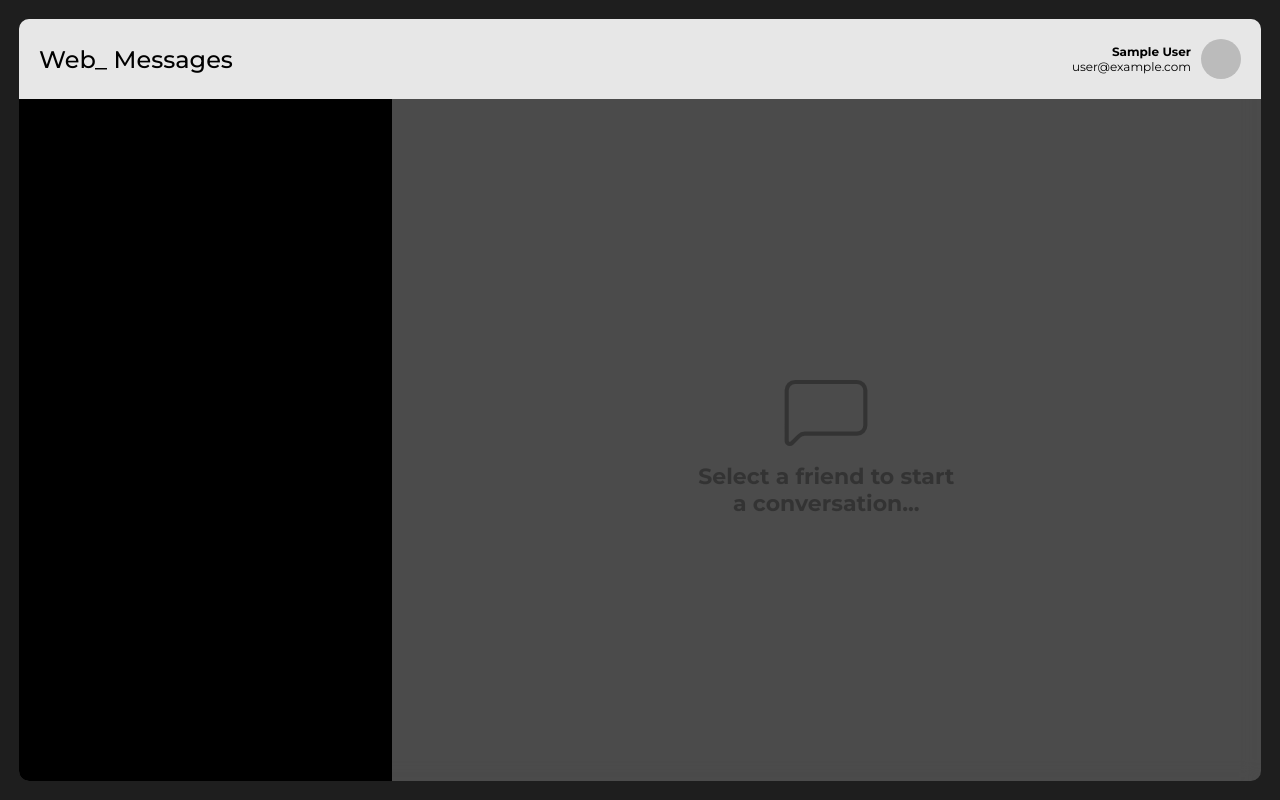
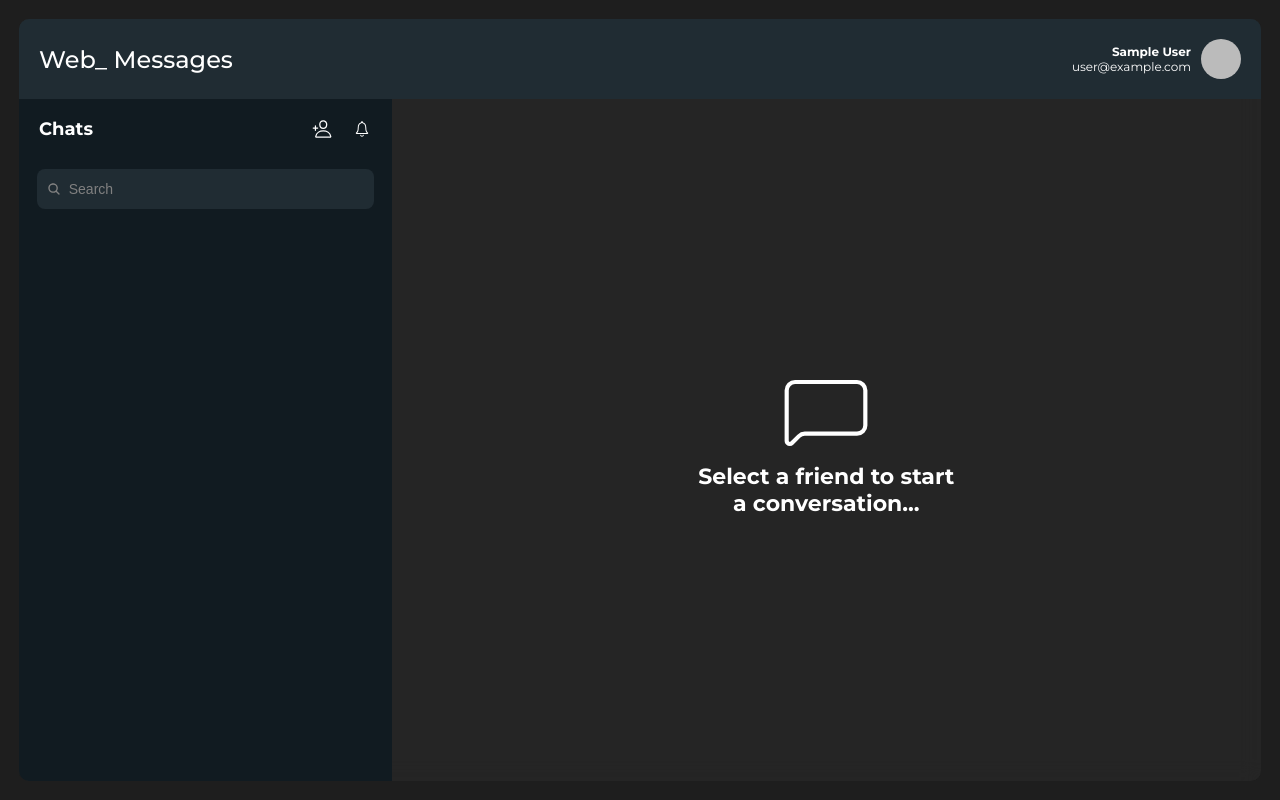
Before and after one commit to caamag/Web_messages, a React (Vite) app in the folder frontend/: page / in a window 1280 px wide. Built offline with nearby package versions, Linux system fonts and the light colour scheme; no server answers; sample sign-in values are in the browser's storage.

Commit message:
Atualizando design

```diff
--- a/frontend/src/components/header/style.ts
+++ b/frontend/src/components/header/style.ts
@@ -5,7 +5,7 @@ export const Header = styled.header`
   width: 100%;
   height: 80px;
 
-  background-color: ${Colors.lightGray};
+  background-color: ${Colors.secondBackground};
   border-top-right-radius: 10px;
   border-top-left-radius: 10px;
 
@@ -18,6 +18,7 @@ export const Header = styled.header`
     font-size: 24px;
     margin-left: 20px;
     font-weight: 500;
+    color: white;
   }
 `;
 
@@ -30,6 +31,7 @@ export const Profile = styled.div`
     text-align: right;
     margin-right: 10px;
     font-size: 12px;
+    color: white;
   }
 `;
 
--- a/frontend/src/global/colors.ts
+++ b/frontend/src/global/colors.ts
@@ -1,8 +1,12 @@
 export const Colors = {
   primaryBrown: "rgb(77, 57, 55)",
+
+  primaryBackground: "rgb(17, 27, 33)",
+  secondBackground: "rgb(32, 44, 51)",
 
   darkGray: "rgb(30,30,30)",
   lightGray: "rgb(231, 231, 231)",
   darkBlue: "rgb(30, 87, 173)",
+  darkGreen: "rgb(9, 35, 23)",
   lightBlue: "rgb(151, 193, 255)",
 };
--- a/frontend/src/global/styles.ts
+++ b/frontend/src/global/styles.ts
@@ -46,7 +46,7 @@ export const Content = styled.div`
   max-width: 1600px;
   margin: 0 auto;
   height: calc(100% - 38px);
-  background-color: rgb(255, 255, 255, 0.2);
+  background-color: rgb(40, 40, 40, 0.7);
   backdrop-filter: blur(10px);
   -webkit-backdrop-filter: blur(10px);
   border-radius: 10px;
--- a/frontend/src/pages/home/index.tsx
+++ b/frontend/src/pages/home/index.tsx
@@ -3,6 +3,9 @@ import { Container, Content } from "../../global/styles";
 
 //icons
 import { CiChat1 } from "react-icons/ci";
+import { IoIosNotificationsOutline } from "react-icons/io";
+import { IoSearch } from "react-icons/io5";
+import { IoPersonAddOutline } from "react-icons/io5";
 
 //components
 import Header from "../../components/header";
@@ -13,7 +16,30 @@ const HomePage = () => {
       <Content>
         <Header />
         <Css.HomeContainer>
-          <Css.FriendsContainer></Css.FriendsContainer>
+          <Css.FriendsContainer>
+            <Css.FriendsHeader>
+              <Css.HeaderChatContainer>
+                <h2>Chats</h2>
+
+                <div>
+                  <button>
+                    <IoPersonAddOutline />
+                  </button>
+                  <button>
+                    <IoIosNotificationsOutline />
+                  </button>
+                </div>
+              </Css.HeaderChatContainer>
+
+              <Css.HeaderSearch>
+                <Css.SearchHero>
+                  <IoSearch />
+                  <input type="text" placeholder="Search" />
+                </Css.SearchHero>
+              </Css.HeaderSearch>
+            </Css.FriendsHeader>
+          </Css.FriendsContainer>
+
           <Css.ChatContainer>
             <Css.NoContentChat>
               <CiChat1 />
--- a/frontend/src/pages/home/style.ts
+++ b/frontend/src/pages/home/style.ts
@@ -1,4 +1,5 @@
 import styled from "styled-components";
+import { Colors } from "../../global/colors";
 
 export const HomeContainer = styled.div`
   width: 100%;
@@ -9,8 +10,76 @@ export const HomeContainer = styled.div`
 export const FriendsContainer = styled.div`
   width: 30%;
   height: 100%;
-  background-color: black;
   border-bottom-left-radius: 10px;
+  background: ${Colors.primaryBackground};
+`;
+
+export const FriendsHeader = styled.header`
+  width: 100%;
+  height: 120px;
+`;
+
+export const HeaderChatContainer = styled.div`
+  width: 100%;
+  height: 60px;
+  display: flex;
+  align-items: center;
+  justify-content: space-between;
+  color: white;
+
+  button {
+    margin-right: 20px;
+    background: none;
+    color: white;
+    font-size: 20px;
+    display: flex;
+    align-items: center;
+    justify-content: center;
+  }
+
+  h2 {
+    font-size: 18px;
+    margin-left: 20px;
+  }
+
+  div {
+    display: flex;
+  }
+`;
+
+export const HeaderSearch = styled.div`
+  width: 100%;
+  height: 60px;
+  display: flex;
+  justify-content: center;
+  align-items: center;
+`;
+
+export const SearchHero = styled.div`
+  width: calc(100% - 55px);
+  height: 20px;
+  margin: 0 auto;
+  background-color: ${Colors.secondBackground};
+  border-radius: 8px;
+
+  display: flex;
+  justify-content: space-between;
+  align-items: center;
+  color: gray;
+  font-size: 14px;
+  padding: 10px;
+
+  input {
+    width: 93%;
+    height: 100%;
+    background: none;
+    color: ${Colors.lightGray};
+    font-size: 14px;
+
+    &::placeholder {
+      color: gray;
+    }
+  }
 `;
 
 export const ChatContainer = styled.div`
@@ -28,7 +97,7 @@ export const NoContentChat = styled.div`
   flex-direction: column;
 
   font-size: 10rem;
-  opacity: 0.3;
+  color: white;
 
   h3 {
     font-size: 22px;
```
